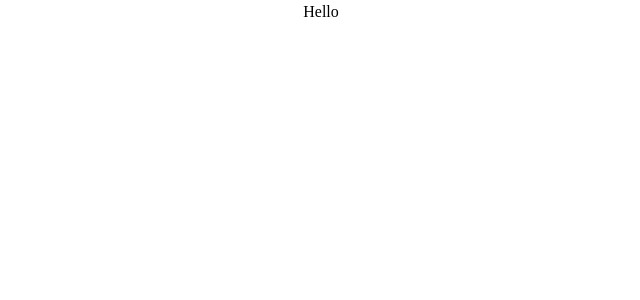
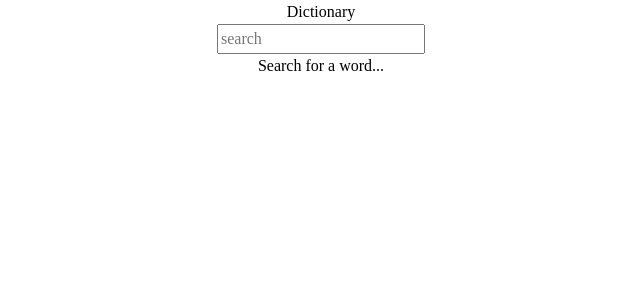
Before and after one commit to dianajohnson13/dictionary, a React (Create React App) app: page / in a window 1280 px wide. Shown: the top 300 px of the page, without its empty margins (319-959 px from the left). Built offline with nearby package versions, Linux system fonts and the light colour scheme.

Commit message:
Fetch word

```diff
--- a/src/App.js
+++ b/src/App.js
@@ -1,9 +1,24 @@
 import './App.css';
+import DictionaryPage from './components/DictionaryPage';
+import { useState } from 'react';
 
 function App() {
+  const [ word, setWord ] = useState();
+
+  const handleSearch = (event) => {
+    if (event.key === 'Enter') {
+      setWord(event.target.value);
+    }
+  }
+
   return (
     <div className="App">
-      Hello
+      <header>
+        <p>Dictionary</p>
+      </header>
+      <input type="text" placeholder='search' onKeyDown={handleSearch}/>
+      <DictionaryPage word={word} />
+      {/* TO-DO: footer */}
     </div>
   );
 }
--- /dev/null
+++ b/src/components/DictionaryPage.js
@@ -0,0 +1,49 @@
+import React, { Component } from "react";
+
+const URL = 'https://api.dictionaryapi.dev/api/v2/entries/en/';
+
+class DictionaryPage extends Component {
+    constructor(props) {
+        super(props);
+
+        this.state = {
+            data: null
+        };
+    }
+
+    componentDidMount() {
+        if (this.props.word) {
+            fetch(`${URL}${this.props.words}`)
+                .then(response => response.json())
+                .then(data => this.setState({ data }));
+        }
+    }
+
+    componentDidUpdate(prevProps) {
+
+        if (this.props.word === prevProps.word) return;
+
+        if (this.props.word) {
+            fetch(`${URL}${this.props.word}`)
+                .then(response => response.json())
+                .then(data => this.setState({ data }));
+        } else {
+             this.setState({ data: null });
+        }
+    }
+
+    render() {
+        console.log(this.state.data)
+        return (
+            <div>
+                {this.props.word ? (
+                    <div>{this.props.word}</div>
+                ) : (
+                    <div>Search for a word...</div>
+                )}
+            </div>
+        );
+    }
+}
+
+export default DictionaryPage;
```
